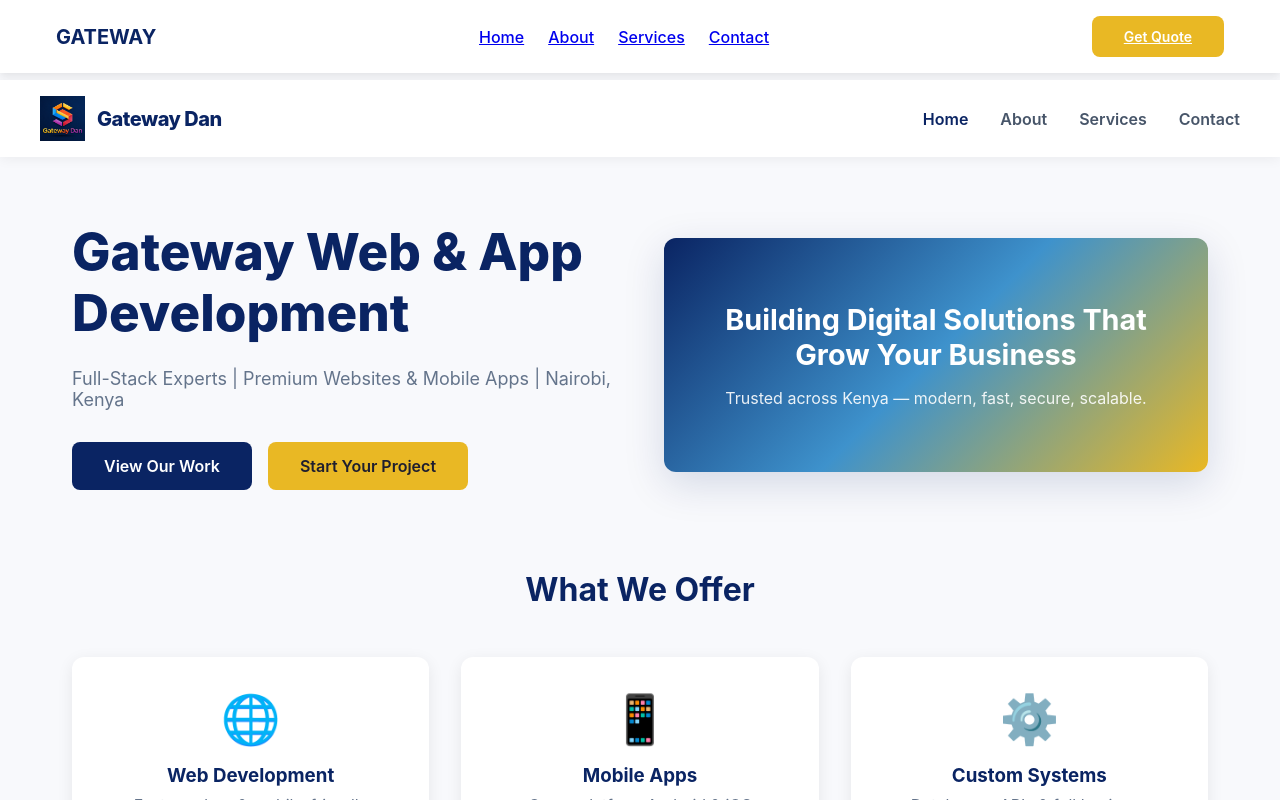
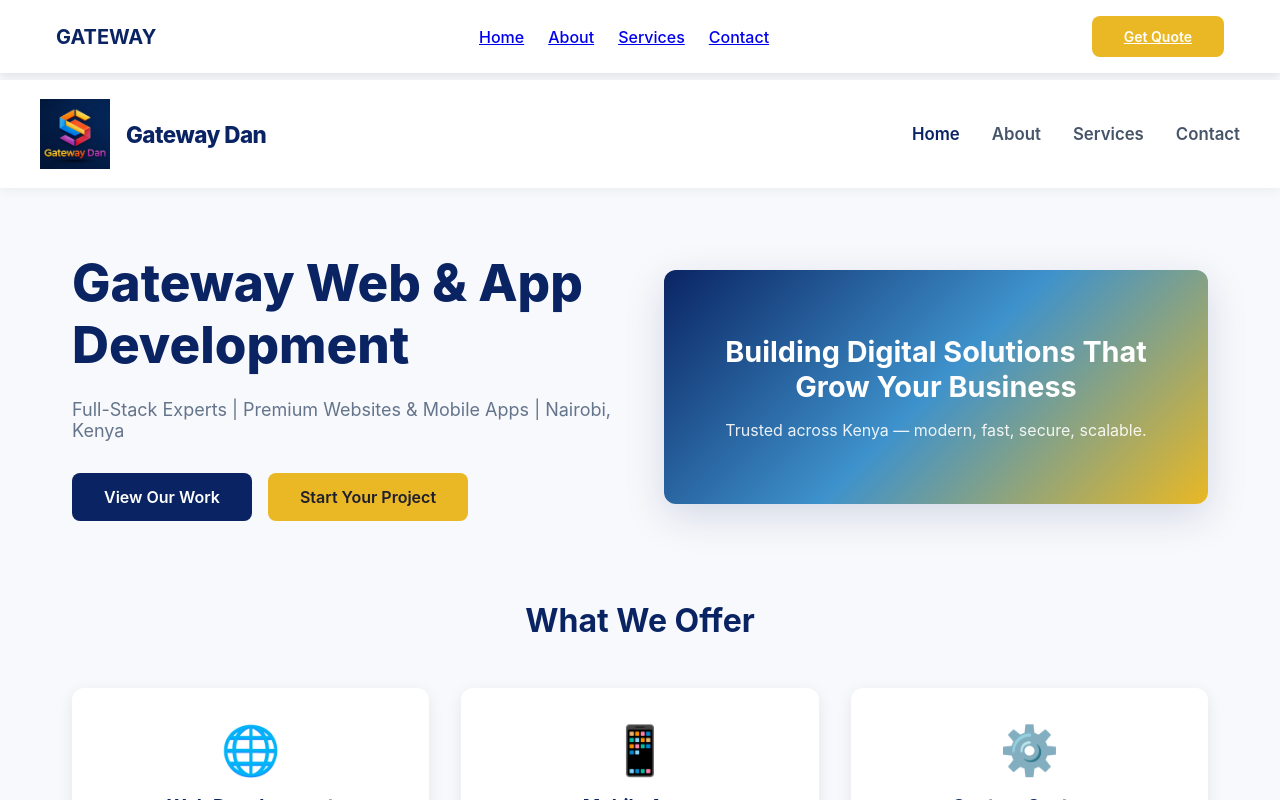
Before and after one commit to DANIEL-dev541/gateway-web-app, a Next.js app: page / in a window 1280 px wide. Shown: the top 800 px of the page. Built offline with nearby package versions, Linux system fonts and the light colour scheme.

Commit message:
logo size increased to 70px - perfect size now

```diff
--- a/app/page.tsx
+++ b/app/page.tsx
@@ -3,28 +3,28 @@
 export default function HomePage() {
   return (
     <div style={{background: '#F8F9FC', minHeight: '100vh', padding: '0'}}>
-      {/* HEADER WITH LOGO */}
-      <header style={{background: 'white', padding: '1rem 2rem', boxShadow: '0 2px 12px rgba(0,0,0,0.06)', position: 'sticky', top: 0, zIndex: 100}}>
+      {/* HEADER WITH BIGGER LOGO */}
+      <header style={{background: 'white', padding: '1.2rem 2rem', boxShadow: '0 2px 12px rgba(0,0,0,0.06)', position: 'sticky', top: 0, zIndex: 100}}>
         <div style={{maxWidth: '1200px', margin: '0 auto', display: 'flex', alignItems: 'center', justifyContent: 'space-between'}}>
 
-          {/* ✅ YOUR NEW LOGO HERE */}
-          <div style={{display: 'flex', alignItems: 'center', gap: '0.75rem'}}>
+          {/* ✅ LOGO NOW BIGGER: 70px height, clear, sharp */}
+          <div style={{display: 'flex', alignItems: 'center', gap: '1rem'}}>
             <img
               src="/logo.png"
               alt="Gateway Dan - Logo"
-              style={{height: '45px', width: 'auto'}}
+              style={{height: '70px', width: 'auto'}}
             />
-            <span style={{fontSize: '1.25rem', fontWeight: 800, color: '#0A2463', letterSpacing: '-0.5px'}}>
+            <span style={{fontSize: '1.4rem', fontWeight: 800, color: '#0A2463', letterSpacing: '-0.5px'}}>
               Gateway Dan
             </span>
           </div>
 
           {/* NAVIGATION */}
           <nav style={{display: 'flex', gap: '2rem'}}>
-            <a href="/" style={{fontWeight: 600, color: '#0A2463', textDecoration: 'none'}}>Home</a>
-            <a href="/about" style={{fontWeight: 600, color: '#475569', textDecoration: 'none'}}>About</a>
-            <a href="/services" style={{fontWeight: 600, color: '#475569', textDecoration: 'none'}}>Services</a>
-            <a href="/contact" style={{fontWeight: 600, color: '#475569', textDecoration: 'none'}}>Contact</a>
+            <a href="/" style={{fontWeight: 600, color: '#0A2463', textDecoration: 'none', fontSize: '1.05rem'}}>Home</a>
+            <a href="/about" style={{fontWeight: 600, color: '#475569', textDecoration: 'none', fontSize: '1.05rem'}}>About</a>
+            <a href="/services" style={{fontWeight: 600, color: '#475569', textDecoration: 'none', fontSize: '1.05rem'}}>Services</a>
+            <a href="/contact" style={{fontWeight: 600, color: '#475569', textDecoration: 'none', fontSize: '1.05rem'}}>Contact</a>
           </nav>
 
         </div>
@@ -53,7 +53,6 @@ export default function HomePage() {
             </div>
           </div>
 
-          {/* NO IMAGE HERE — LOGO ONLY IN HEADER ✅ */}
           <div style={{background: 'linear-gradient(135deg, #0A2463, #3E92CC, #E9B824)', borderRadius: '12px', padding: '4rem 2rem', textAlign: 'center', color: 'white', boxShadow: '0 12px 40px rgba(10, 36, 99, 0.15)'}}>
             <h2 style={{fontSize: '1.8rem', fontWeight: 700, marginBottom: '1rem'}}>Building Digital Solutions That Grow Your Business</h2>
             <p style={{opacity: 0.9}}>Trusted across Kenya — modern, fast, secure, scalable.</p>
```
